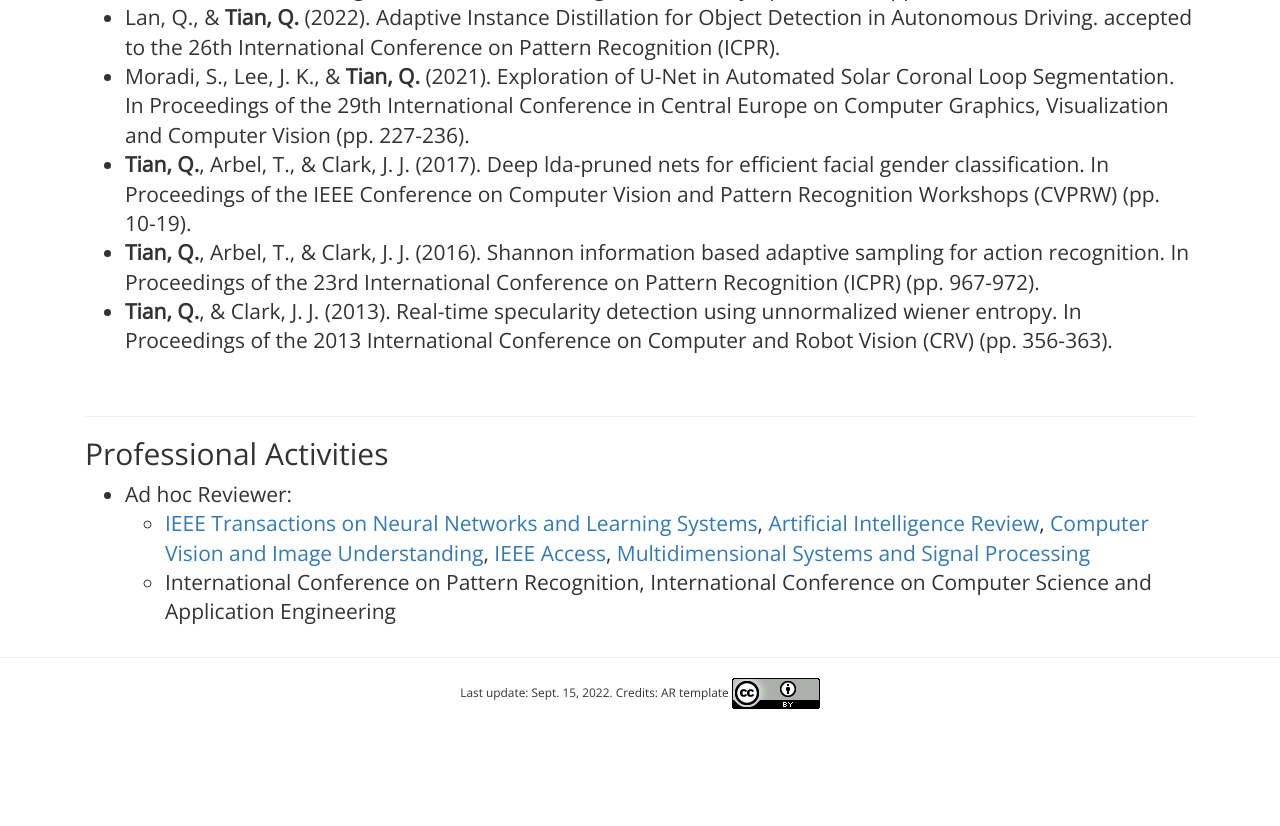
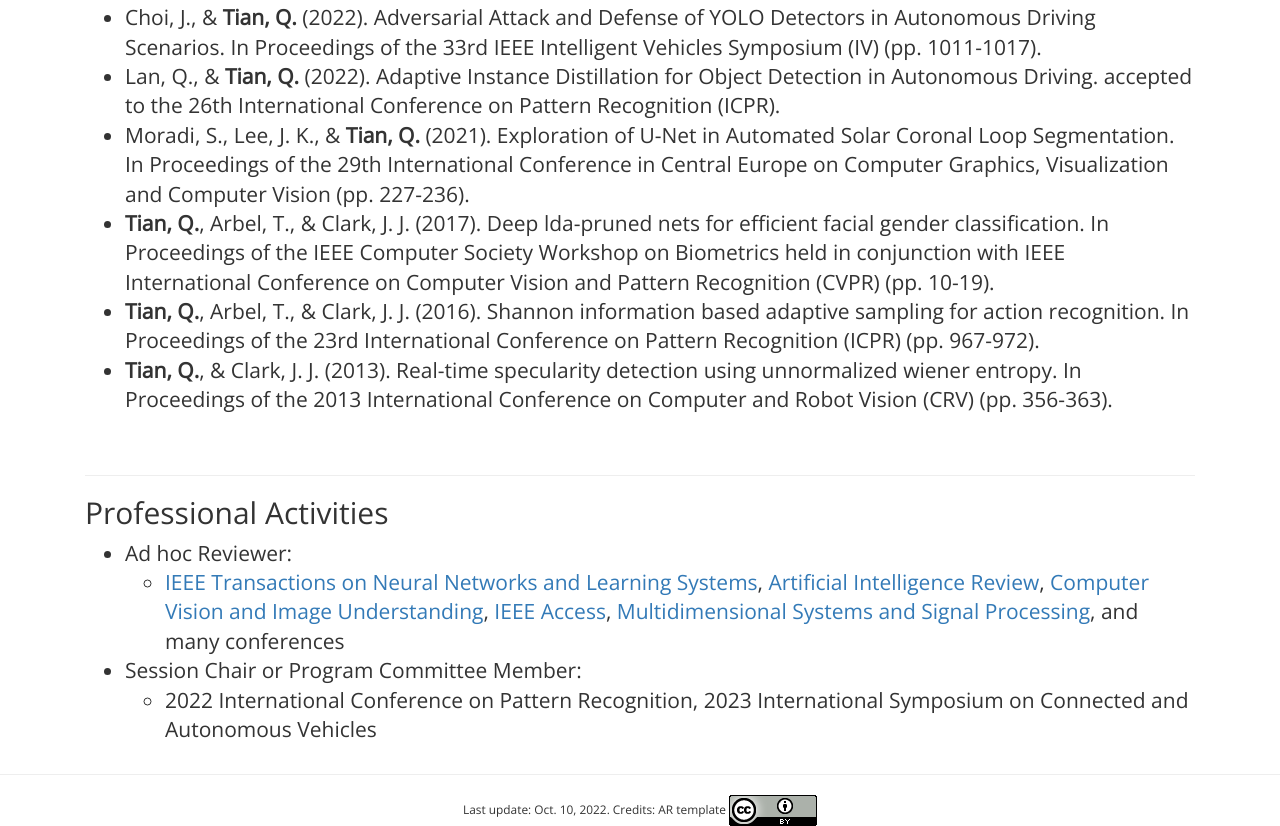
Before and after one commit to qtianreal/qtianreal.github.io, a plain HTML site: page index.html in a window 1280 px wide. Shown: the part 1612-2438 px from the top of the page. Before the commit the page ends 2321 px from the top, so only its background shows below. Drawn offline with nearby package versions, Linux system fonts and the light colour scheme; files whose address does not match are found by name.

Commit message:
20221010 updates

```diff
--- a/index.html
+++ b/index.html
@@ -246,6 +246,7 @@ body {
 			<h3>Journals</h3>
 
             <ul>
+			    <li>Lan, Q., & <b>Tian, Q.</b> (2022). <a href="https://ieeexplore.ieee.org/xpl/RecentIssue.jsp?punumber=7274857" target="_blank">Instance, Scale, and Teacher Adaptive Knowledge Distillation for Visual Detection in Autonomous Driving</a>. <i>IEEE Transactions on Intelligent Vehicles</i>, accepted for publication. </li>
 			    <li><b>Tian, Q.</b>, Chanda, S., Kumar KC, A., & Gray, D. (2022). <a href="https://link.springer.com/article/10.1007/s11042-022-13424-8" target="_blank">Improving apparel detection with category grouping and multi-grained branches</a>. <i>Multimedia Tools and Applications</i>, https://doi.org/10.1007/s11042-022-13424-8. </li>
 			    <li><b>Tian, Q.</b>, Arbel, T., & Clark, J. J. (2021). <a href="https://doi.org/10.1016/j.cviu.2020.103154" target="_blank">Task dependent deep LDA pruning of neural networks</a>. <i>Computer Vision and Image Understanding (CVIU)</i>, 203, 103154.</li>
 				<li><b>Tian, Q.</b>, Arbel, T., & Clark, J. J. (2018). <a href="https://doi.org/10.1016/j.imavis.2018.06.008" target="_blank">Structured deep Fisher pruning for efficient facial trait classification</a>. <i>Image and Vision Computing (IVC)</i>, 77, 45-59.</li>
@@ -255,7 +256,7 @@ body {
 			    <li>Choi, J., & <b>Tian, Q.</b> (2022). Adversarial Attack and Defense of YOLO Detectors in Autonomous Driving Scenarios. In Proceedings of the 33rd IEEE Intelligent Vehicles Symposium (IV) (pp. 1011-1017).</li>
 				<li>Lan, Q., & <b>Tian, Q.</b> (2022). Adaptive Instance Distillation for Object Detection in Autonomous Driving. accepted to the 26th International Conference on Pattern Recognition (ICPR).</li>
 				<li>Moradi, S., Lee, J. K., & <b>Tian, Q.</b> (2021). Exploration of U-Net in Automated Solar Coronal Loop Segmentation. In Proceedings of the 29th International Conference in Central Europe on Computer Graphics, Visualization and Computer Vision (pp. 227-236).</li>
-				<li><b>Tian, Q.</b>, Arbel, T., & Clark, J. J. (2017). Deep lda-pruned nets for efficient facial gender classification. In Proceedings of the IEEE Conference on Computer Vision and Pattern Recognition Workshops (CVPRW) (pp. 10-19).</li>
+				<li><b>Tian, Q.</b>, Arbel, T., & Clark, J. J. (2017). Deep lda-pruned nets for efficient facial gender classification. In Proceedings of the IEEE Computer Society Workshop on Biometrics held in conjunction with IEEE International Conference on Computer Vision and Pattern Recognition (CVPR) (pp. 10-19).</li>
 				<li><b>Tian, Q.</b>, Arbel, T., & Clark, J. J. (2016). Shannon information based adaptive sampling for action recognition. In Proceedings of the 23rd International Conference on Pattern Recognition (ICPR) (pp. 967-972).</li>
 				<li><b>Tian, Q.</b>, & Clark, J. J. (2013). Real-time specularity detection using unnormalized wiener entropy. In Proceedings of the 2013 International Conference on Computer and Robot Vision (CRV) (pp. 356-363).</li>
 			</ul>
@@ -280,8 +281,12 @@ body {
             <ul>
 				<li>Ad hoc Reviewer:
 				<ul>
-				<li><a href="https://cis.ieee.org/publications/t-neural-networks-and-learning-systems" target="_blank">IEEE Transactions on Neural Networks and Learning Systems</a>, <a href="https://www.springer.com/journal/10462" target="_blank">Artificial Intelligence Review</a>, <a href="https://www.journals.elsevier.com/computer-vision-and-image-understanding" target="_blank">Computer Vision and Image Understanding</a>, <a href="https://ieeeaccess.ieee.org/" target="_blank">IEEE Access</a>, <a href="https://www.springer.com/journal/11045" target="_blank">Multidimensional Systems and Signal Processing</a></li>
-				<li>International Conference on Pattern Recognition, International Conference on Computer Science and Application Engineering</li>
+				<li><a href="https://cis.ieee.org/publications/t-neural-networks-and-learning-systems" target="_blank">IEEE Transactions on Neural Networks and Learning Systems</a>, <a href="https://www.springer.com/journal/10462" target="_blank">Artificial Intelligence Review</a>, <a href="https://www.journals.elsevier.com/computer-vision-and-image-understanding" target="_blank">Computer Vision and Image Understanding</a>, <a href="https://ieeeaccess.ieee.org/" target="_blank">IEEE Access</a>, <a href="https://www.springer.com/journal/11045" target="_blank">Multidimensional Systems and Signal Processing</a>, and many conferences</li>
+				<!--   <li>International Conference on Pattern Recognition, International Conference on Computer Science and Application Engineering</li>    -->
+				</ul>
+				<li>Session Chair or Program Committee Member:
+				<ul>
+				<li>2022 International Conference on Pattern Recognition, 2023 International Symposium on Connected and Autonomous Vehicles</li>
 				</ul>
             </ul>
             </div>
@@ -294,7 +299,7 @@ body {
 <footer>
     <small>
     <center>
-        Last update: Sept. 15, 2022. Credits: AR template
+        Last update: Oct. 10, 2022. Credits: AR template
     <a onclick="javascript:$('#credit').toggle();"><img border="0" src="images/ccby.png"/></a>
     <div style="display:none;" id="credit">[AR template available under Creative Commons CC BY 4.0 licence:
     <a href="https://github.com/dmsl/academic-responsive-template"_blank">
```
